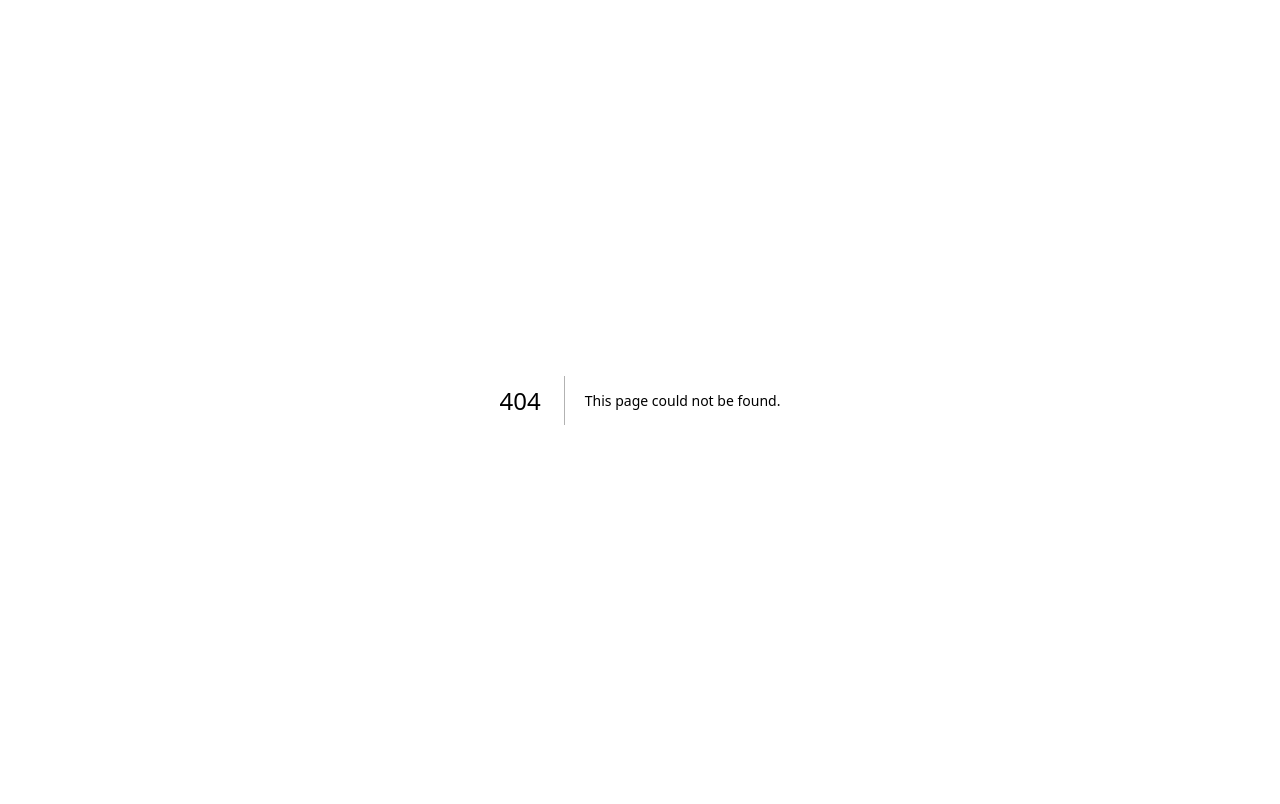
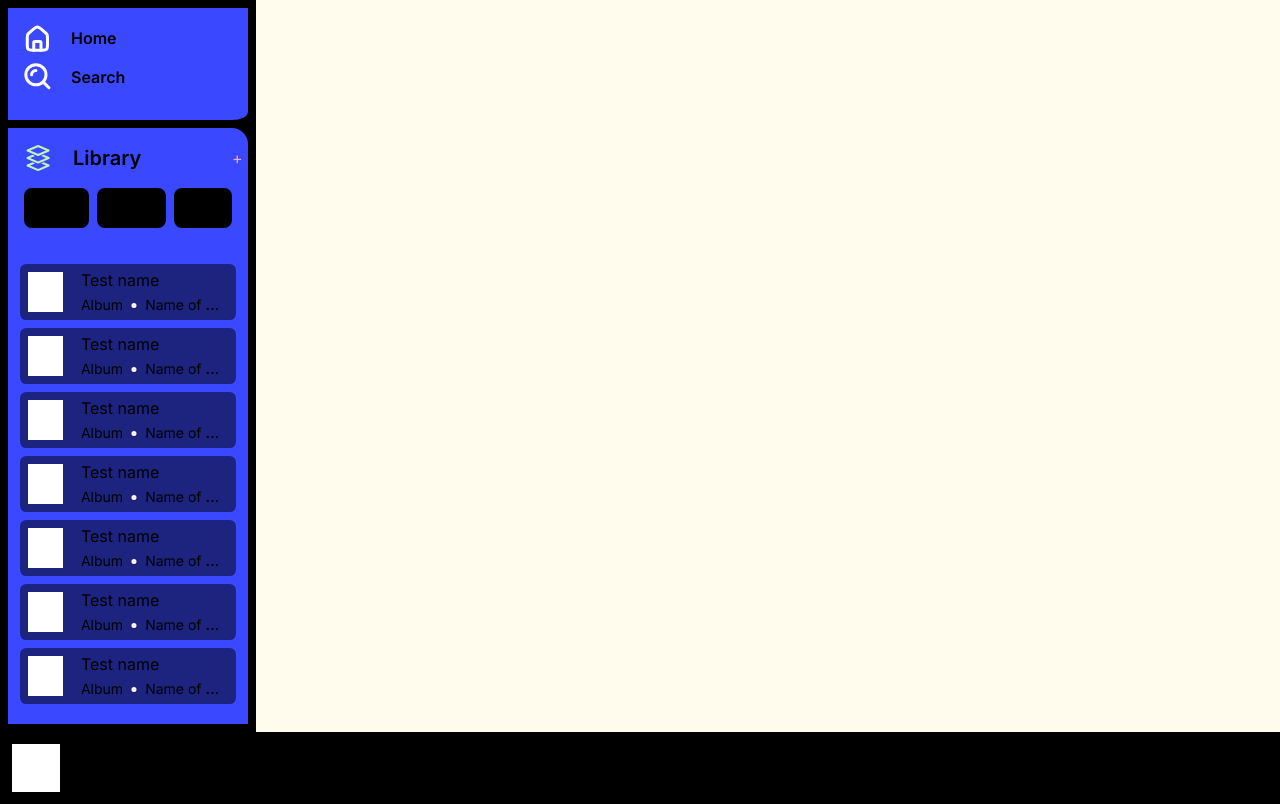
Before and after one commit to HassanGG/Bebop, a Next.js app in the folder bebop-next/: page /player/home in a window 1280 px wide. Before the commit this address had no page. Built offline with nearby package versions, Linux system fonts and the light colour scheme.

Commit message:
feat: Added controls section to player layout

```diff
--- /dev/null
+++ b/bebop-next/app/player/Controls.tsx
@@ -0,0 +1,20 @@
+const Controls = () => {
+  return (
+    <div className="bg-black w-full h-[6rem] justify-between flex-row flex">
+      <div className="flex flex-row items-center">
+        <div className="w-[3rem] h-[3rem] m-3 bg-white"></div>
+        <section>
+          <p>Name of Song</p>
+          <p>Artist</p>
+        </section>
+      </div>
+      <p>play button</p>
+      <p>
+        Volume Controls
+      </p>
+
+    </div>
+  );
+};
+
+export { Controls };
--- a/bebop-next/app/player/RightResizer.tsx
+++ b/bebop-next/app/player/RightResizer.tsx
@@ -26,7 +26,7 @@ const RightResizer = ({ parentDefaultWidth, parentSetWidth }: RightResizerProps)
   const onMouseMoveHandler = useCallback((event: MouseEvent) => {
     const mousePos = event.clientX;
     const windowMidPos = window.innerWidth / 2;
-    const minWidth = parentDefaultWidth / 3;
+    const minWidth = (parentDefaultWidth / 3) * 2;
     if (mousePos > windowMidPos) {
       parentSetWidth(windowMidPos);
     } else if (mousePos < minWidth) {
--- a/bebop-next/app/player/SideBar.tsx
+++ b/bebop-next/app/player/SideBar.tsx
@@ -1,10 +1,10 @@
 'use client';
 import { useState } from 'react';
-import Image from 'next/image';
 import { RightResizer } from './RightResizer';
 import React from 'react';
 import { SideItem } from './SideItem';
 import { Colors } from '../utils/Colors';
+import { Carousel } from './Carousel';
 
 const REM_WIDTH = 16;
 const REM_PIXELS = parseFloat(window.getComputedStyle(document.documentElement).fontSize);
@@ -13,34 +13,28 @@ const DEFAULT_WIDTH = REM_PIXELS * REM_WIDTH;
 const SideBar = () => {
   const [width, setWidth] = useState(DEFAULT_WIDTH);
   return (
-    <nav className="bg-black h-[100vh] left-0 sticky top-0 box-border flex-none" style={{ width: width }}>
+    <nav className="bg-black h-[100%] left-0 sticky top-0 box-border flex-none" style={{ width: width }}>
       <RightResizer parentDefaultWidth={DEFAULT_WIDTH} parentSetWidth={setWidth} />
       <div className="h-full flex flex-col">
-        <div className="bg-[#3A48FF] w-[100%] border-r-0 h-[8rem] border-black border-[0.5rem] border-solid rounded-br-[2rem] p-3 ">
-          <div className="flex flex-row select-none items-center">
+        <div className="bg-[#3A48FF] w-[100%] border-r-0 h-[8rem] border-black border-[0.5rem] border-solid rounded-br-[1rem] p-3 ">
+          <div className={`flex flex-row select-none items-center hover:text-[${Colors.Pink}]`}>
             <img src={'/Home.svg'} alt="Home Icon" />
             <span className="w-[1rem]"></span>
-            <p>Home</p>
+            <p className='font-semibold'>Home</p>
           </div>
-          <div className="flex flex-row select-none items-center mt-1 ">
+          <div className={`flex flex-row select-none items-center mt-1 hover:text-[${Colors.Pink}]`}>
             <img src={'/Search_alt.svg'} alt="Search Icon" />
             <span className="w-[1rem]"></span>
-            <p>Search</p>
+            <p className='font-semibold'>Search</p>
           </div>
         </div>
 
-        <div className="bg-[#3A48FF] w-[100%] border-black border-r-0 border-[0.5rem] border-t-[0rem] border-solid rounded-tr-[2rem] p-3 flex-grow">
+        <div className="bg-[#3A48FF] w-[100%] border-black border-r-0 border-[0.5rem] border-t-[0rem] border-solid rounded-tr-[1rem] p-3 flex-grow">
           <div className="flex flex-row select-none items-center">
             <img src={'/Layers.svg'} alt="Layers Icon" />
             <span className="w-[1rem]"></span>
-            <p
-              className="text-xl"
-              style={{
-                color: Colors.Green,
-              }}
-            >
-              Library
-            </p>
+            <p className={`text-xl text-[${Colors.Green}] font-semibold`}>Library</p>
+            <p className="float-right w-1 ml-auto text-pink-300">+</p>
           </div>
           <Carousel/>
           <SideItem />
--- /dev/null
+++ b/bebop-next/app/player/home/page.tsx
@@ -0,0 +1,10 @@
+import { Colors } from '@/app/utils/Colors';
+const HomePage = () => {
+  return (
+    <div className="w-full h-[100%]" style={{ backgroundColor: Colors.Cream }}>
+      <div></div>
+    </div>
+  );
+};
+
+export default HomePage;
--- a/bebop-next/app/player/layout.tsx
+++ b/bebop-next/app/player/layout.tsx
@@ -1,13 +1,17 @@
 import NoSSRWrapper from '../utils/NoSSRWrapper';
+import { Controls } from './Controls';
 import { SideBar } from './SideBar';
 
 const PlayerLayout = ({ children }: { children: React.ReactNode }) => {
   return (
-    <div className="w-[100vw] h-[100vh] flex flex-row">
-      <NoSSRWrapper>
-        <SideBar />
-      </NoSSRWrapper>
-      {children}
+    <div className="w-[100vw] h-[100vh] flex flex-col">
+      <div className="flex flex-row flex-grow">
+        <NoSSRWrapper>
+          <SideBar />
+        </NoSSRWrapper>
+        {children}
+      </div>
+      <Controls />
     </div>
   );
 };
```
